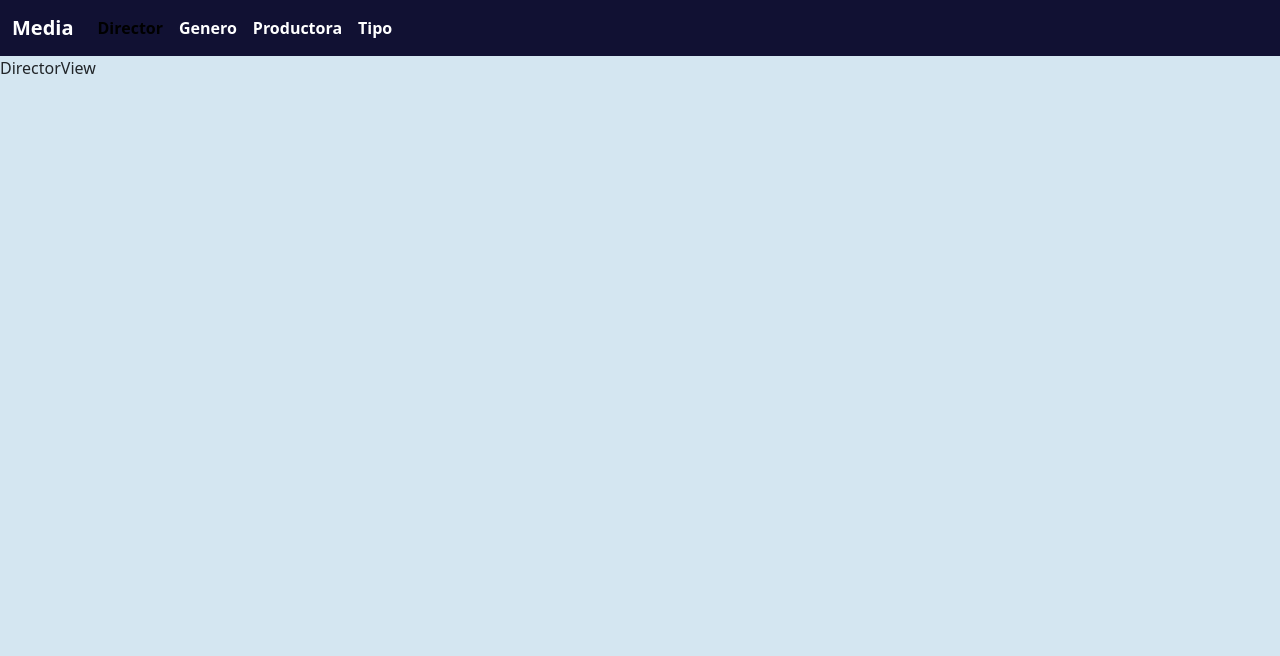
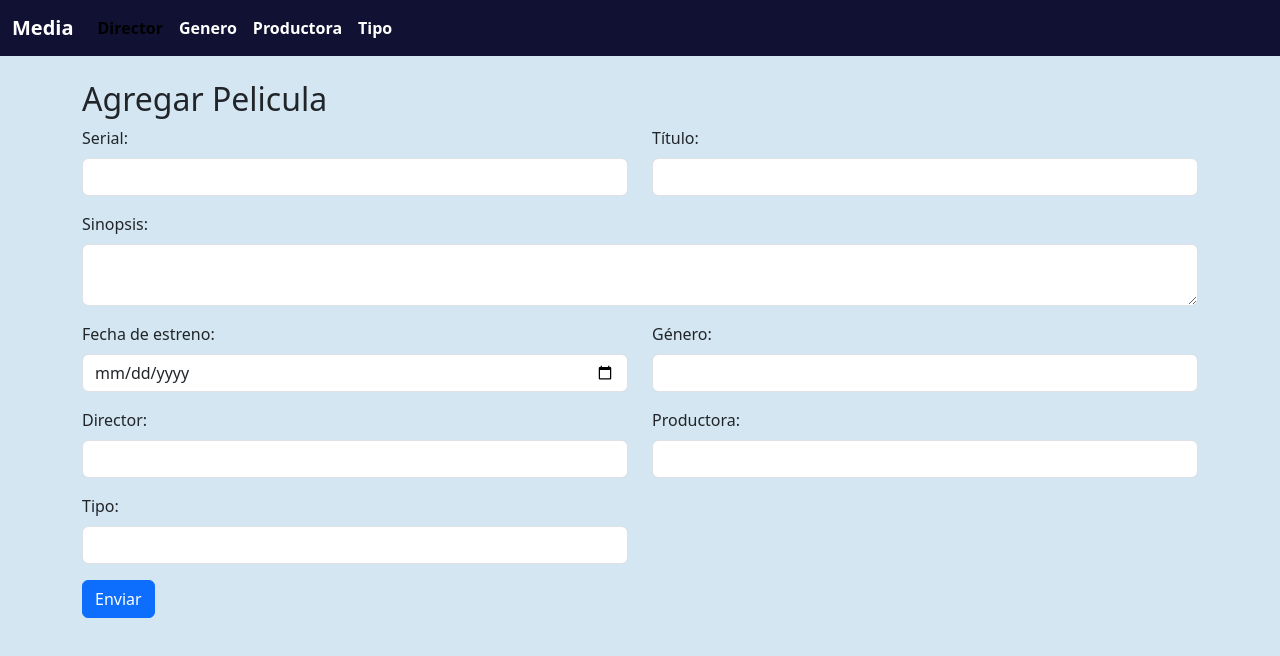
Before and after one commit to eduin-padilla/peliculas-front, a React (Create React App) app: page /director in a window 1280 px wide. Shown: the top 656 px of the page. Built offline with nearby package versions, Linux system fonts and the light colour scheme.

Commit message:
Formulario para agregar pelicula con estilo de bootstrap

```diff
--- a/package.json
+++ b/package.json
@@ -8,6 +8,7 @@
     "@testing-library/react": "^16.2.0",
     "@testing-library/user-event": "^13.5.0",
     "axios": "^1.8.3",
+    "bootstrap": "^5.3.3",
     "react": "^19.0.0",
     "react-dom": "^19.0.0",
     "react-router-dom": "^5.3.4",
--- a/src/components/director/DirectorView.js
+++ b/src/components/director/DirectorView.js
@@ -1,9 +1,148 @@
-import React from 'react'
+import React, { useState } from 'react';
 
-export const DirectorView = () => {
-    return (
-        <div>
-            DirectorView
+const DirectorView = () => {
+  const [formData, setFormData] = useState({
+    serial: '',
+    titulo: '',
+    sinopsis: '',
+    fechaEstreno: '',
+    genero: '',
+    director: '',
+    productora: '',
+    tipo: ''
+  });
+
+  const handleChange = (e) => {
+    const { name, value } = e.target;
+    setFormData({
+      ...formData,
+      [name]: value
+    });
+  };
+
+  const handleSubmit = (e) => {
+    e.preventDefault();
+    console.log(formData);
+  };
+
+  return (
+    <div className="container mt-4">
+      <h2>Agregar Pelicula</h2>
+      <form onSubmit={handleSubmit}>
+        <div className="row mb-3">
+          <div className="col-12 col-md-6">
+            <label htmlFor="serial" className="form-label">Serial:</label>
+            <input
+              type="text"
+              id="serial"
+              name="serial"
+              className="form-control"
+              value={formData.serial}
+              onChange={handleChange}
+              required
+            />
+          </div>
+          <div className="col-12 col-md-6">
+            <label htmlFor="titulo" className="form-label">Título:</label>
+            <input
+              type="text"
+              id="titulo"
+              name="titulo"
+              className="form-control"
+              value={formData.titulo}
+              onChange={handleChange}
+              required
+            />
+          </div>
         </div>
-    )
-}
+
+        <div className="row mb-3">
+          <div className="col-12">
+            <label htmlFor="sinopsis" className="form-label">Sinopsis:</label>
+            <textarea
+              id="sinopsis"
+              name="sinopsis"
+              className="form-control"
+              value={formData.sinopsis}
+              onChange={handleChange}
+              required
+            />
+          </div>
+        </div>
+
+        <div className="row mb-3">
+          <div className="col-12 col-md-6">
+            <label htmlFor="fechaEstreno" className="form-label">Fecha de estreno:</label>
+            <input
+              type="date"
+              id="fechaEstreno"
+              name="fechaEstreno"
+              className="form-control"
+              value={formData.fechaEstreno}
+              onChange={handleChange}
+              required
+            />
+          </div>
+          <div className="col-12 col-md-6">
+            <label htmlFor="genero" className="form-label">Género:</label>
+            <input
+              type="text"
+              id="genero"
+              name="genero"
+              className="form-control"
+              value={formData.genero}
+              onChange={handleChange}
+              required
+            />
+          </div>
+        </div>
+
+        <div className="row mb-3">
+          <div className="col-12 col-md-6">
+            <label htmlFor="director" className="form-label">Director:</label>
+            <input
+              type="text"
+              id="director"
+              name="director"
+              className="form-control"
+              value={formData.director}
+              onChange={handleChange}
+              required
+            />
+          </div>
+          <div className="col-12 col-md-6">
+            <label htmlFor="productora" className="form-label">Productora:</label>
+            <input
+              type="text"
+              id="productora"
+              name="productora"
+              className="form-control"
+              value={formData.productora}
+              onChange={handleChange}
+              required
+            />
+          </div>
+        </div>
+
+        <div className="row mb-3">
+          <div className="col-12 col-md-6">
+            <label htmlFor="tipo" className="form-label">Tipo:</label>
+            <input
+              type="text"
+              id="tipo"
+              name="tipo"
+              className="form-control"
+              value={formData.tipo}
+              onChange={handleChange}
+              required
+            />
+          </div>
+        </div>
+
+        <button type="submit" className="btn btn-primary">Enviar</button>
+      </form>
+    </div>
+  );
+};
+
+export default DirectorView;
--- a/src/index.js
+++ b/src/index.js
@@ -2,6 +2,7 @@ import React from 'react';
 import ReactDOM from 'react-dom/client';
 import App from './App';
 import './styl.css';
+import 'bootstrap/dist/css/bootstrap.min.css';
 
 
 const root = ReactDOM.createRoot(document.getElementById('root'));
```
Also changed, not shown: src/App.js (+17 -16 lines), 1 other file (tests, documents, lock files or other folders).
